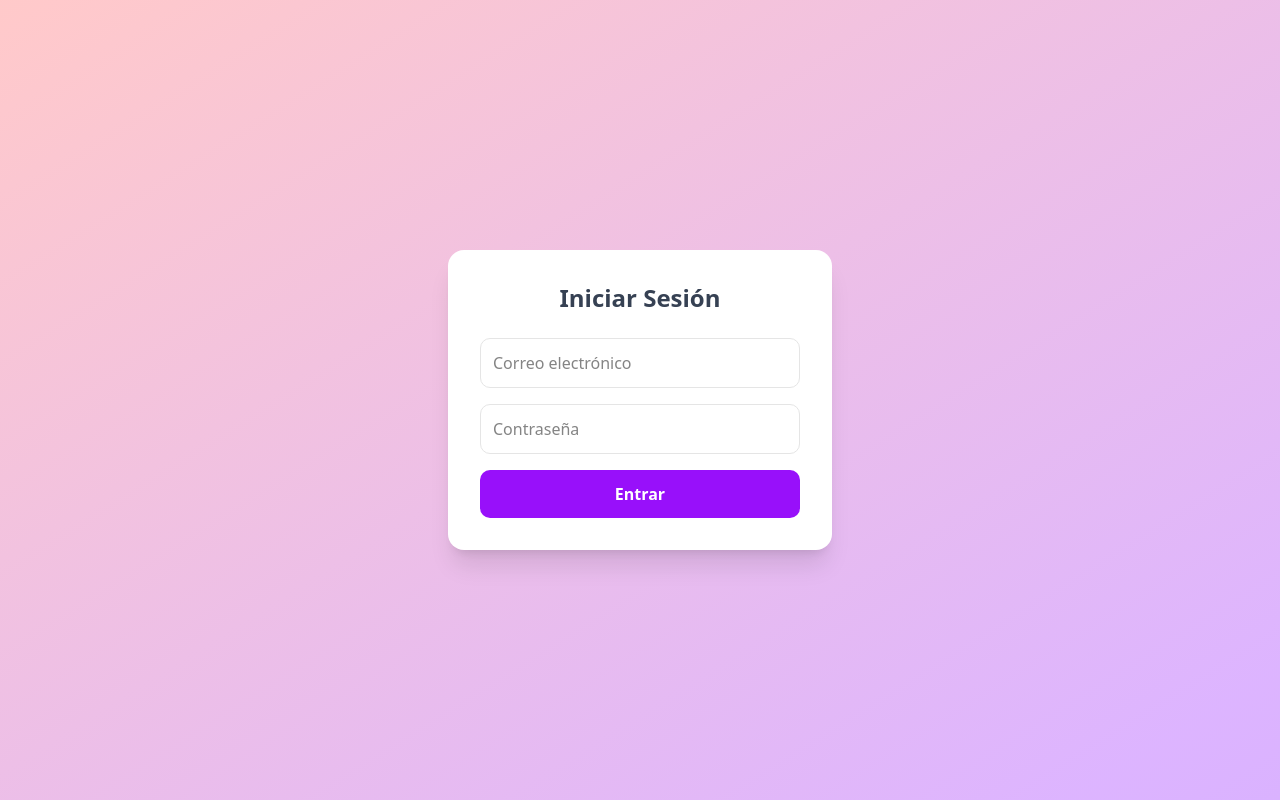
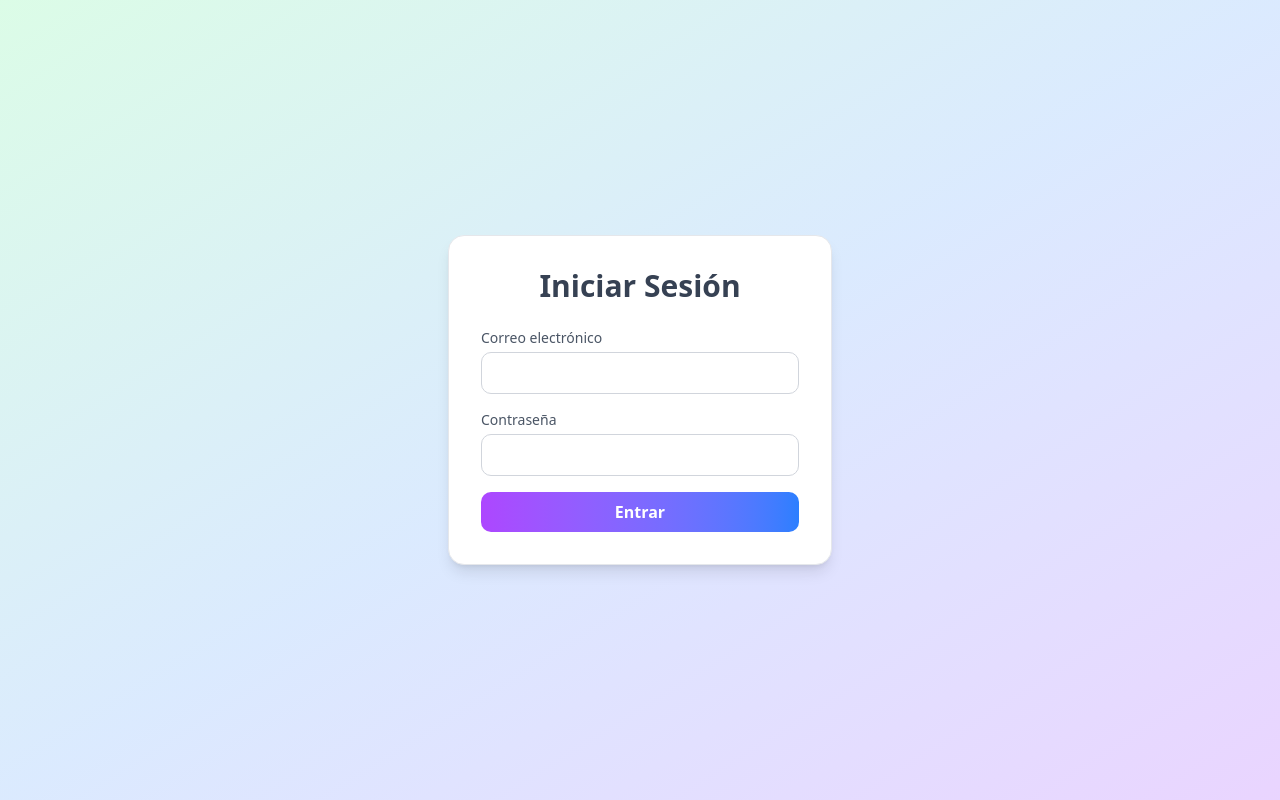
Before and after one commit to miguel-catuche/proyecto-citas, a React (Vite) app: page /login in a window 1280 px wide. Built offline with nearby package versions, Linux system fonts and the light colour scheme; no server answers.

Commit message:
Se arreglaron unos colores y se añadió el nuevo componente historial para imprimir en pdf el histórico de citas por cliente, falta corregir estilos

```diff
--- a/package.json
+++ b/package.json
@@ -22,6 +22,7 @@
     "clsx": "^2.1.1",
     "firebase": "^12.2.1",
     "framer-motion": "^12.23.12",
+    "html2pdf.js": "^0.12.1",
     "lucide-react": "^0.544.0",
     "react": "^19.1.1",
     "react-dom": "^19.1.1",
--- /dev/null
+++ b/src/components/HistorialDocumento.jsx
@@ -0,0 +1,56 @@
+import React from "react";
+
+const HistorialDocumento = ({ cliente, citas }) => {
+  const fechaActual = new Date().toLocaleDateString("es-CO");
+  const horaActual = new Date().toLocaleTimeString("es-CO", { hour: '2-digit', minute: '2-digit' });
+
+  return (
+    <div className="bg-[#ffffff] text-[#1f2937] font-sans max-w-[800px] mx-auto p-8 border border-[#d1d5db] rounded-lg">
+      {/* Encabezado */}
+      <div className="flex justify-between items-start mb-6">
+        <h1 className="text-2xl font-bold">Registro histórico de citas</h1>
+        <div className="text-sm text-right">
+          <p><span className="font-semibold">Expedido:</span></p>
+          <p>Fecha: {fechaActual}</p>
+          <p>Hora: {horaActual}</p>
+        </div>
+      </div>
+
+      {/* Datos del cliente */}
+      <div className="mb-6 space-y-1">
+        <p><span className="font-semibold">Nombre de cliente:</span> {cliente?.nombre || "—"}</p>
+        <p><span className="font-semibold">Documento (ID):</span> {cliente?.id || "—"}</p>
+      </div>
+
+      {/* Tabla de citas */}
+      <table className="w-full border border-[#d1d5db] text-sm">
+        <thead className="bg-[#f3f4f6] text-[#374151]">
+          <tr>
+            <th className="border px-3 py-2 text-left">Fecha</th>
+            <th className="border px-3 py-2 text-left">Hora</th>
+            <th className="border px-3 py-2 text-left">Estado</th>
+          </tr>
+        </thead>
+        <tbody>
+          {citas.length > 0 ? (
+            citas.map((cita, i) => (
+              <tr key={i} className="border-t">
+                <td className="px-3 py-2">{cita.fecha}</td>
+                <td className="px-3 py-2">{cita.hora}</td>
+                <td className="px-3 py-2">{cita.estado}</td>
+              </tr>
+            ))
+          ) : (
+            <tr>
+              <td colSpan="3" className="px-3 py-4 text-center text-[#6b7280]">
+                No hay citas registradas
+              </td>
+            </tr>
+          )}
+        </tbody>
+      </table>
+    </div>
+  );
+};
+
+export default HistorialDocumento;
--- a/src/index.css
+++ b/src/index.css
@@ -43,71 +43,71 @@
 
 :root {
   --radius: 0.625rem;
-  --background: oklch(1 0 0);
-  --foreground: oklch(0.145 0 0);
-  --card: oklch(1 0 0);
-  --card-foreground: oklch(0.145 0 0);
-  --popover: oklch(1 0 0);
-  --popover-foreground: oklch(0.145 0 0);
-  --primary: oklch(0.205 0 0);
-  --primary-foreground: oklch(0.985 0 0);
-  --secondary: oklch(0.97 0 0);
-  --secondary-foreground: oklch(0.205 0 0);
-  --muted: oklch(0.97 0 0);
-  --muted-foreground: oklch(0.556 0 0);
-  --accent: oklch(0.97 0 0);
-  --accent-foreground: oklch(0.205 0 0);
-  --destructive: oklch(0.577 0.245 27.325);
-  --border: oklch(0.922 0 0);
-  --input: oklch(0.922 0 0);
-  --ring: oklch(0.708 0 0);
-  --chart-1: oklch(0.646 0.222 41.116);
-  --chart-2: oklch(0.6 0.118 184.704);
-  --chart-3: oklch(0.398 0.07 227.392);
-  --chart-4: oklch(0.828 0.189 84.429);
-  --chart-5: oklch(0.769 0.188 70.08);
-  --sidebar: oklch(0.985 0 0);
-  --sidebar-foreground: oklch(0.145 0 0);
-  --sidebar-primary: oklch(0.205 0 0);
-  --sidebar-primary-foreground: oklch(0.985 0 0);
-  --sidebar-accent: oklch(0.97 0 0);
-  --sidebar-accent-foreground: oklch(0.205 0 0);
-  --sidebar-border: oklch(0.922 0 0);
-  --sidebar-ring: oklch(0.708 0 0);
+  --background: rgb(255, 255, 255);
+  --foreground: rgb(10, 10, 10);
+  --card: rgb(255, 255, 255);
+  --card-foreground: rgb(10, 10, 10);
+  --popover: rgb(255, 255, 255);
+  --popover-foreground: rgb(10, 10, 10);
+  --primary: rgb(23, 23, 23);
+  --primary-foreground: rgb(250, 250, 250);
+  --secondary: rgb(245, 245, 245);
+  --secondary-foreground: rgb(23, 23, 23);
+  --muted: rgb(245, 245, 245);
+  --muted-foreground: rgb(115, 115, 115);
+  --accent: rgb(245, 245, 245);
+  --accent-foreground: rgb(23, 23, 23);
+  --destructive: rgb(231, 0, 11);
+  --border: rgb(229, 229, 229);
+  --input: rgb(229, 229, 229);
+  --ring: rgb(161, 161, 161);
+  --chart-1: rgb(245, 73, 0);
+  --chart-2: rgb(0, 150, 137);
+  --chart-3: rgb(16, 78, 100);
+  --chart-4: rgb(255, 185, 0);
+  --chart-5: rgb(254, 154, 0);
+  --sidebar: rgb(250, 250, 250);
+  --sidebar-foreground: rgb(10, 10, 10);
+  --sidebar-primary: rgb(23, 23, 23);
+  --sidebar-primary-foreground: rgb(250, 250, 250);
+  --sidebar-accent: rgb(245, 245, 245);
+  --sidebar-accent-foreground: rgb(23, 23, 23);
+  --sidebar-border: rgb(229, 229, 229);
+  --sidebar-ring: rgb(161, 161, 161);
 }
 
 .dark {
-  --background: oklch(0.145 0 0);
-  --foreground: oklch(0.985 0 0);
-  --card: oklch(0.205 0 0);
-  --card-foreground: oklch(0.985 0 0);
-  --popover: oklch(0.205 0 0);
-  --popover-foreground: oklch(0.985 0 0);
-  --primary: oklch(0.922 0 0);
-  --primary-foreground: oklch(0.205 0 0);
-  --secondary: oklch(0.269 0 0);
-  --secondary-foreground: oklch(0.985 0 0);
-  --muted: oklch(0.269 0 0);
-  --muted-foreground: oklch(0.708 0 0);
-  --accent: oklch(0.269 0 0);
-  --accent-foreground: oklch(0.985 0 0);
-  --destructive: oklch(0.704 0.191 22.216);
-  --border: oklch(1 0 0 / 10%);
-  --input: oklch(1 0 0 / 15%);
-  --ring: oklch(0.556 0 0);
-  --chart-1: oklch(0.488 0.243 264.376);
-  --chart-2: oklch(0.696 0.17 162.48);
-  --chart-3: oklch(0.769 0.188 70.08);
-  --chart-4: oklch(0.627 0.265 303.9);
-  --chart-5: oklch(0.645 0.246 16.439);
-  --sidebar: oklch(0.205 0 0);
-  --sidebar-foreground: oklch(0.985 0 0);
-  --sidebar-primary: oklch(0.488 0.243 264.376);
-  --sidebar-primary-foreground: oklch(0.985 0 0);
-  --sidebar-accent: oklch(0.269 0 0);
-  --sidebar-accent-foreground: oklch(0.985 0 0);
-  --sidebar-border: oklch(1 0 0 / 10%);
-  --sidebar-ring: oklch(0.556 0 0);
+  --background: rgb(10, 10, 10);
+  --foreground: rgb(250, 250, 250);
+  --card: rgb(23, 23, 23);
+  --card-foreground: rgb(250, 250, 250);
+  --popover: rgb(23, 23, 23);
+  --popover-foreground: rgb(250, 250, 250);
+  --primary: rgb(229, 229, 229);
+  --primary-foreground: rgb(23, 23, 23);
+  --secondary: rgb(38, 38, 38);
+  --secondary-foreground: rgb(250, 250, 250);
+  --muted: rgb(38, 38, 38);
+  --muted-foreground: rgb(161, 161, 161);
+  --accent: rgb(38, 38, 38);
+  --accent-foreground: rgb(250, 250, 250);
+  --destructive: rgb(255, 100, 103);
+  --border: rgba(255, 255, 255, 0.1);
+  --input: rgba(255, 255, 255, 0.15);
+  --ring: rgb(115, 115, 115);
+  --chart-1: rgb(20, 71, 230);
+  --chart-2: rgb(0, 188, 125);
+  --chart-3: rgb(254, 154, 0);
+  --chart-4: rgb(173, 70, 255);
+  --chart-5: rgb(255, 32, 86);
+  --sidebar: rgb(23, 23, 23);
+  --sidebar-foreground: rgb(250, 250, 250);
+  --sidebar-primary: rgb(20, 71, 230);
+  --sidebar-primary-foreground: rgb(250, 250, 250);
+  --sidebar-accent: rgb(38, 38, 38);
+  --sidebar-accent-foreground: rgb(250, 250, 250);
+  --sidebar-border: rgba(255, 255, 255, 0.1);
+  --sidebar-ring: rgb(115, 115, 115);
 }
 
 @layer base {
--- a/src/pages/Login.jsx
+++ b/src/pages/Login.jsx
@@ -5,45 +5,57 @@ export default function Login({ onLogin }) {
   const [email, setEmail] = useState("");
   const [pass, setPass] = useState("");
   const [error, setError] = useState("");
-  const navigate = useNavigate(); // 👈 para redirigir
+  const navigate = useNavigate();
 
   const handleSubmit = async (e) => {
     e.preventDefault();
     try {
-      await onLogin(email, pass); // login con Firebase
-      navigate("/horario"); // 👈 redirige después de login exitoso
+      await onLogin(email, pass);
+      navigate("/horario");
     } catch (err) {
       setError("Usuario o contraseña incorrectos");
     }
   };
 
   return (
-    <div className="flex min-h-screen items-center justify-center bg-gradient-to-br from-red-200 to-purple-300">
-      <div className="bg-white p-8 rounded-2xl shadow-xl w-96">
-        <h2 className="text-2xl font-bold text-center mb-6 text-gray-700">
+    <div className="flex min-h-screen items-center justify-center bg-gradient-to-br from-green-100 via-blue-100 to-purple-200">
+      <div className="bg-white p-8 rounded-2xl shadow-lg w-full max-w-sm border border-gray-200">
+        <h2 className="text-3xl font-bold text-center mb-6 text-gray-700">
           Iniciar Sesión
         </h2>
-        {error && <p className="text-red-500 text-center mb-4">{error}</p>}
+        {error && (
+          <p className="text-red-600 bg-red-100 border border-red-300 rounded-md px-3 py-2 text-sm text-center mb-4">
+            {error}
+          </p>
+        )}
         <form onSubmit={handleSubmit} className="space-y-4">
+          <div>
+            <label className="block text-sm font-medium text-gray-600 mb-1">
+              Correo electrónico
+            </label>
             <input
               required
               type="email"
-            placeholder="Correo electrónico"
               value={email}
               onChange={(e) => setEmail(e.target.value)}
-            className="w-full p-3 border rounded-lg focus:outline-none focus:ring-2 focus:ring-purple-400"
+              className="w-full px-4 py-2 border border-gray-300 rounded-lg focus:outline-none focus:ring-2 focus:ring-blue-400"
             />
+          </div>
+          <div>
+            <label className="block text-sm font-medium text-gray-600 mb-1">
+              Contraseña
+            </label>
             <input
+              required
               type="password"
-            required
-            placeholder="Contraseña"
               value={pass}
               onChange={(e) => setPass(e.target.value)}
-            className="w-full p-3 border rounded-lg focus:outline-none focus:ring-2 focus:ring-purple-400"
+              className="w-full px-4 py-2 border border-gray-300 rounded-lg focus:outline-none focus:ring-2 focus:ring-blue-400"
             />
+          </div>
           <button
             type="submit"
-            className="cursor-pointer w-full bg-purple-600 text-white py-3 rounded-lg font-semibold hover:bg-purple-700 transition"
+            className="w-full cursor-pointer bg-gradient-to-r from-purple-500 to-blue-500 text-white py-2 rounded-lg font-semibold hover:from-purple-600 hover:to-blue-600 transition"
           >
             Entrar
           </button>
```
Also changed, not shown: src/pages/ClientesPage.jsx (+50 -5 lines), 1 other file (tests, documents, lock files or other folders). Lines whose indentation alone changed are shown as unchanged.
